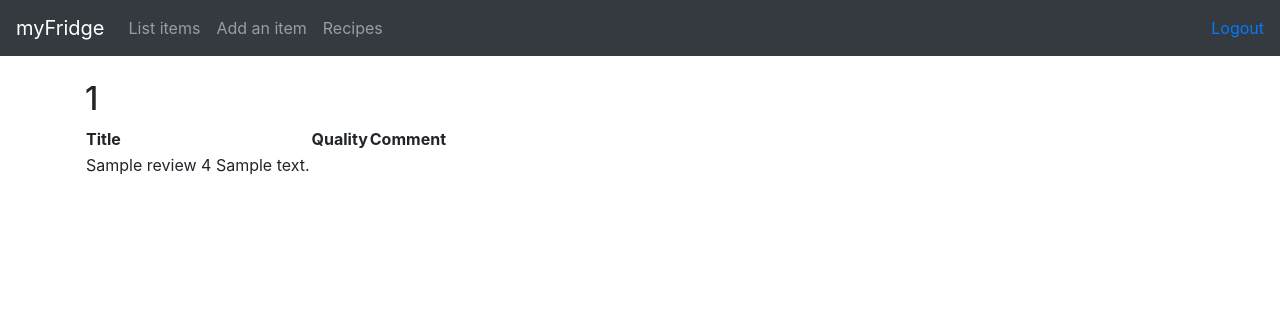
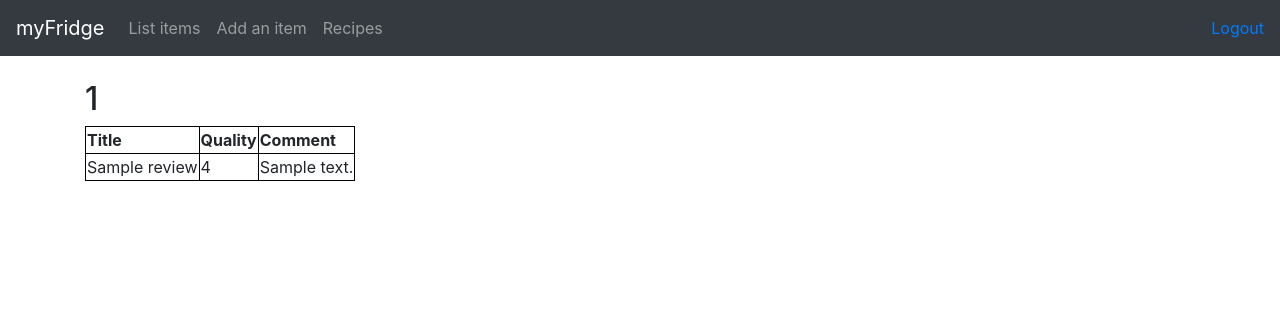
Before and after one commit to Antsax/myFridge, a Flask app: page /review/1/1 in a window 1280 px wide. Shown: the top 316 px of the page. Run offline with Flask 2, Linux system fonts and the light colour scheme; a user stored in the database is signed in; tables that the repository leaves empty hold one stand-in row (values such as "Sample post"); parts of the project's set-up code (start-up, migrations or seed data) failed here and were passed over; some libraries are stand-ins or nearby versions.

Commit message:
altered css

```diff
--- a/application/templates/reviews/review.html
+++ b/application/templates/reviews/review.html
@@ -1,10 +1,14 @@
-{% extends "layout.html" %}
-
-{% block body %}
+{% extends "layout.html" %} {% block body %}
 
 <h2> {{ item_name }} </h2>
 
-
+<style>
+    table,
+    th,
+    td {
+        border: 1px solid black;
+    }
+</style>
 <table>
     <tr>
         <th>Title</th>
@@ -16,8 +20,12 @@
     <tr>
         <td>
             {{ review.title }}
+        </td>
+        <td>
             {{ review.rating }}
-            {{ review.comment }}
+        </td>
+        <td>
+            {{ review.comment}}
         </td>
     </tr>
     {% endfor %}
```
Also changed, not shown: application/templates/recipes/recipe.html (+12 -4 lines).
